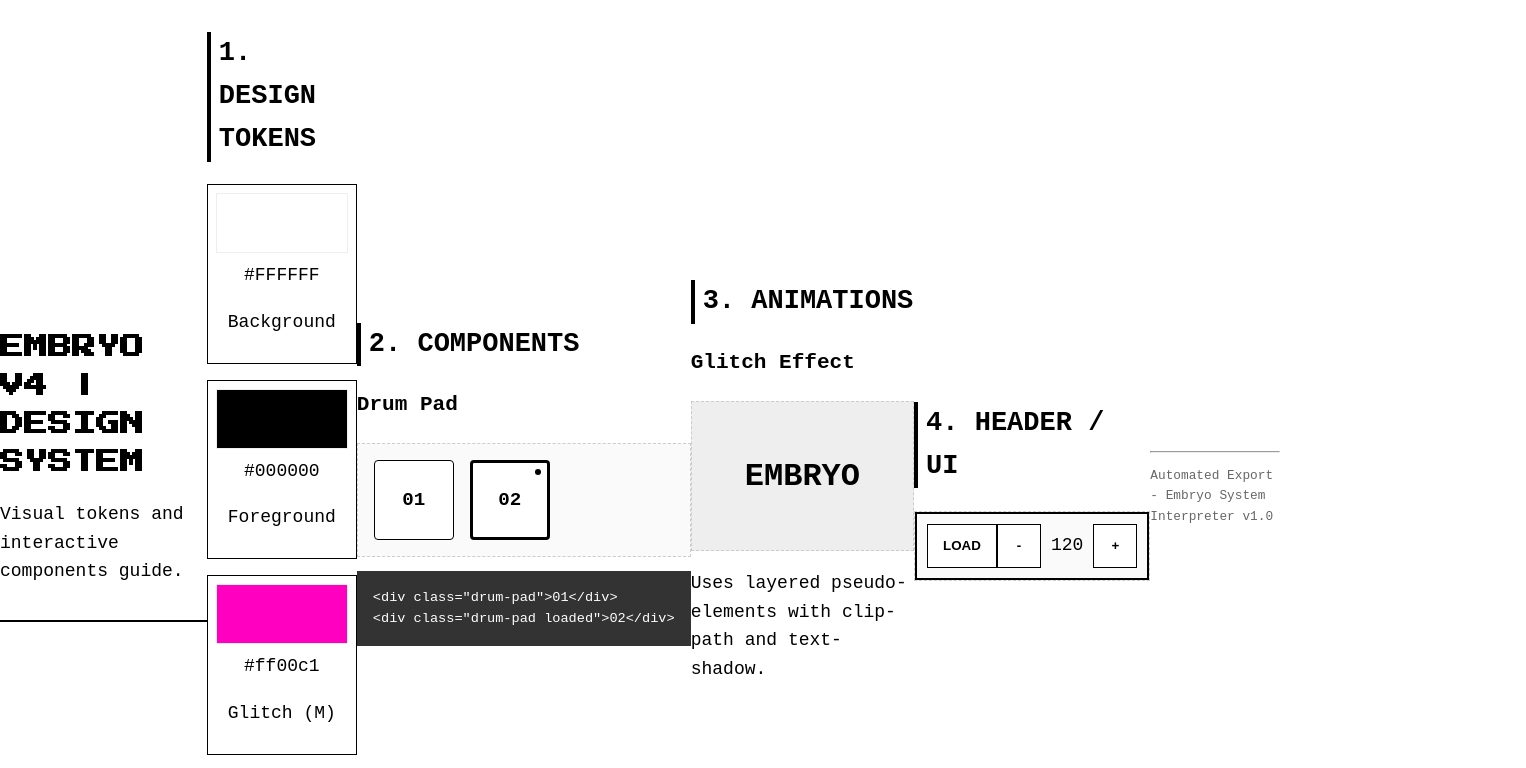
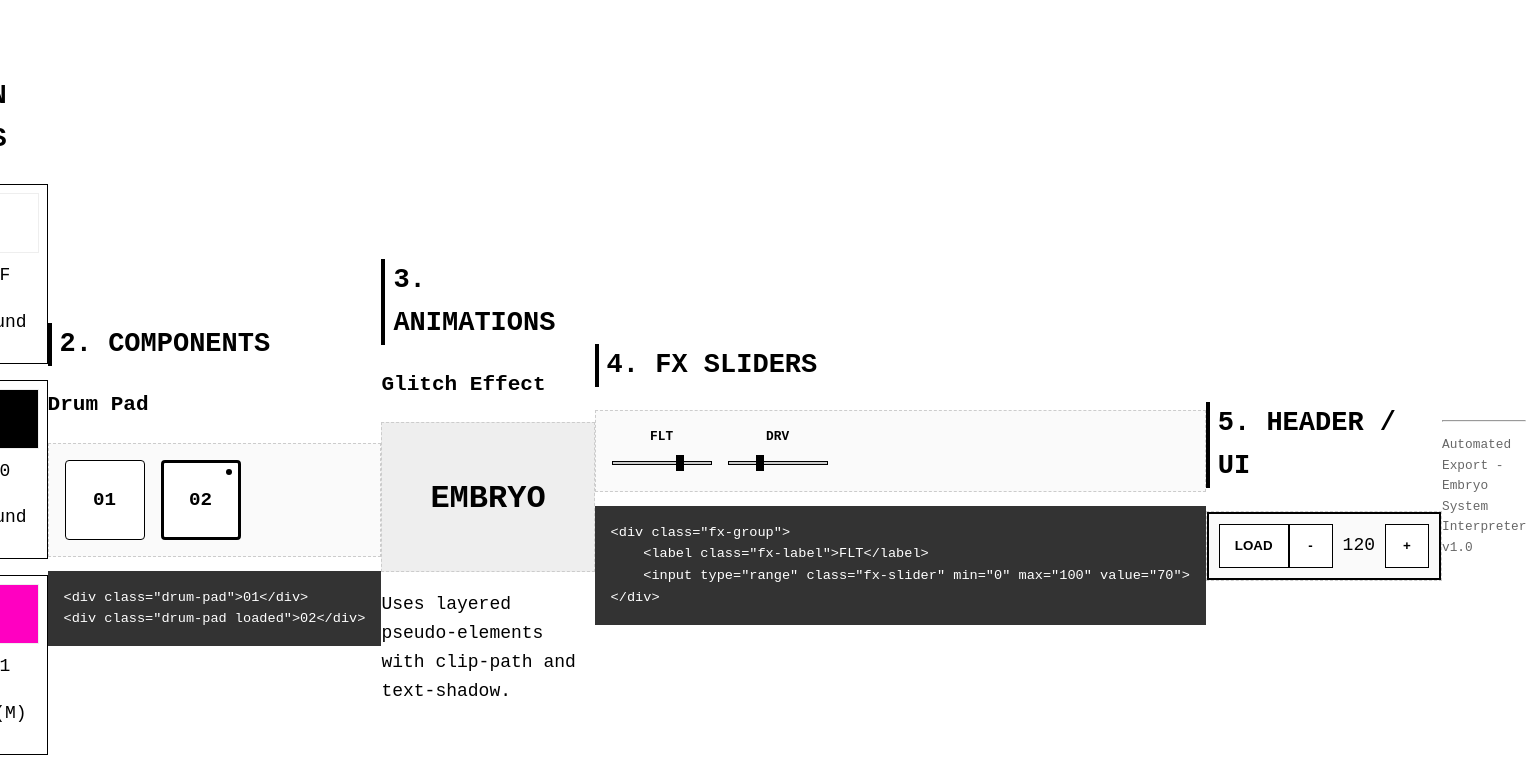
Before and after one commit to sebasdv/embryo-player-v4, a website built with Vite: page design-system/index.html in a window 1280 px wide. Shown: the top 768 px of the page, 1526 px wide, since content can reach past the window. Built offline with nearby package versions, Linux system fonts and the light colour scheme.

Commit message:
docs: include FX Sliders in design system documentation

```diff
--- a/design-system/index.html
+++ b/design-system/index.html
@@ -1,5 +1,6 @@
 <!DOCTYPE html>
 <html lang="en">
+
 <head>
     <meta charset="UTF-8">
     <meta name="viewport" content="width=device-width, initial-scale=1.0">
@@ -10,8 +11,10 @@
             /* Colors */
             --color-bg: #ffffff;
             --color-fg: #000000;
-            --color-accent-1: #ff00c1; /* Magenta */
-            --color-accent-2: #00fff9; /* Cyan */
+            --color-accent-1: #ff00c1;
+            /* Magenta */
+            --color-accent-2: #00fff9;
+            /* Cyan */
             --color-border: #000000;
 
             /* Typography */
@@ -40,10 +43,22 @@
             padding-bottom: var(--space-m);
         }
 
-        h1 { font-family: var(--font-accent); font-size: 1.5rem; margin: 0; }
-        h2 { border-left: 4px solid var(--color-fg); padding-left: var(--space-s); margin-top: var(--space-l); text-transform: uppercase; }
+        h1 {
+            font-family: var(--font-accent);
+            font-size: 1.5rem;
+            margin: 0;
+        }
 
-        .section { margin-bottom: var(--space-l); }
+        h2 {
+            border-left: 4px solid var(--color-fg);
+            padding-left: var(--space-s);
+            margin-top: var(--space-l);
+            text-transform: uppercase;
+        }
+
+        .section {
+            margin-bottom: var(--space-l);
+        }
 
         /* Token Grid */
         .token-grid {
@@ -51,12 +66,18 @@
             grid-template-columns: repeat(auto-fill, minmax(150px, 1fr));
             gap: var(--space-m);
         }
+
         .token-item {
             border: 1px solid var(--color-border);
             padding: var(--space-s);
             text-align: center;
         }
-        .color-preview { height: 60px; margin-bottom: var(--space-s); border: 1px solid #eee; }
+
+        .color-preview {
+            height: 60px;
+            margin-bottom: var(--space-s);
+            border: 1px solid #eee;
+        }
 
         /* Component Showcase */
         .showcase {
@@ -83,12 +104,28 @@
             transition: all 0.05s;
             user-select: none;
         }
-        .drum-pad:active { background: black; color: white; transform: scale(0.95); }
-        .drum-pad.loaded { border-width: 3px; position: relative; }
+
+        .drum-pad:active {
+            background: black;
+            color: white;
+            transform: scale(0.95);
+        }
+
+        .drum-pad.loaded {
+            border-width: 3px;
+            position: relative;
+        }
+
         .drum-pad.loaded::after {
-            content: ''; display: block; width: 6px; height: 6px;
-            background: black; border-radius: 50%;
-            position: absolute; top: 6px; right: 6px;
+            content: '';
+            display: block;
+            width: 6px;
+            height: 6px;
+            background: black;
+            border-radius: 50%;
+            position: absolute;
+            top: 6px;
+            right: 6px;
         }
 
         /* Glitch Animation */
@@ -97,35 +134,133 @@
             display: inline-block;
             margin: var(--space-l);
         }
-        .glitch-logo { width: 200px; position: relative; z-index: 2; }
-        .glitch-wrapper::before, .glitch-wrapper::after {
-            content: 'EMBRYO'; /* Minimal text fallback for demo */
-            position: absolute; top: 0; left: 0; width: 100%; height: 100%;
-            background: inherit; opacity: 0.8; z-index: 1; font-weight: bold; font-size: 2rem;
+
+        .glitch-logo {
+            width: 200px;
+            position: relative;
+            z-index: 2;
         }
+
+        .glitch-wrapper::before,
+        .glitch-wrapper::after {
+            content: 'EMBRYO';
+            /* Minimal text fallback for demo */
+            position: absolute;
+            top: 0;
+            left: 0;
+            width: 100%;
+            height: 100%;
+            background: inherit;
+            opacity: 0.8;
+            z-index: 1;
+            font-weight: bold;
+            font-size: 2rem;
+        }
+
         .glitch-wrapper::before {
-            left: 2px; text-shadow: -2px 0 var(--color-accent-1);
+            left: 2px;
+            text-shadow: -2px 0 var(--color-accent-1);
             clip-path: inset(44% 0 56% 0);
             animation: glitch-anim 5s infinite linear alternate-reverse;
         }
+
         .glitch-wrapper::after {
-            left: -2px; text-shadow: -2px 0 var(--color-accent-2);
+            left: -2px;
+            text-shadow: -2px 0 var(--color-accent-2);
             animation: glitch-anim2 1s infinite linear alternate-reverse;
         }
 
         @keyframes glitch-anim {
-            0% { clip-path: inset(80% 0 0 0); transform: translate(-5px, -2px); }
-            50% { clip-path: inset(15% 0 80% 0); transform: translate(5px, -2px); }
-            100% { clip-path: inset(62% 0 35% 0); transform: translate(-2px, -2px); }
-        }
-        @keyframes glitch-anim2 {
-            0% { clip-path: inset(10% 0 85% 0); transform: translate(5px, 2px); }
-            100% { clip-path: inset(15% 0 80% 0); transform: translate(5px, -2px); }
+            0% {
+                clip-path: inset(80% 0 0 0);
+                transform: translate(-5px, -2px);
             }
 
-        pre { background: #333; color: #fff; padding: var(--space-m); overflow-x: auto; font-size: 0.85rem; }
+            50% {
+                clip-path: inset(15% 0 80% 0);
+                transform: translate(5px, -2px);
+            }
+
+            100% {
+                clip-path: inset(62% 0 35% 0);
+                transform: translate(-2px, -2px);
+            }
+        }
+
+        @keyframes glitch-anim2 {
+            0% {
+                clip-path: inset(10% 0 85% 0);
+                transform: translate(5px, 2px);
+            }
+
+            100% {
+                clip-path: inset(15% 0 80% 0);
+                transform: translate(5px, -2px);
+            }
+        }
+
+        /* FX Sliders */
+        .fx-panel {
+            display: flex;
+            justify-content: space-between;
+            padding: 8px 10px;
+            border-bottom: 2px solid black;
+            background: white;
+            gap: 10px;
+        }
+
+        .fx-group {
+            display: flex;
+            flex-direction: column;
+            align-items: center;
+            flex: 1;
+        }
+
+        .fx-label {
+            font-size: 0.8rem;
+            font-weight: bold;
+            margin-bottom: 4px;
+        }
+
+        .fx-slider {
+            -webkit-appearance: none;
+            appearance: none;
+            width: 100%;
+            height: 20px;
+            background: transparent;
+            cursor: pointer;
+        }
+
+        .fx-slider:focus {
+            outline: none;
+        }
+
+        .fx-slider::-webkit-slider-runnable-track {
+            width: 100%;
+            height: 4px;
+            background: #ccc;
+            border: 1px solid black;
+        }
+
+        .fx-slider::-webkit-slider-thumb {
+            -webkit-appearance: none;
+            appearance: none;
+            height: 16px;
+            width: 8px;
+            background: black;
+            margin-top: -7px;
+        }
+
+        pre {
+            background: #333;
+            color: #fff;
+            padding: var(--space-m);
+            overflow-x: auto;
+            font-size: 0.85rem;
+        }
     </style>
 </head>
+
 <body>
 
     <header>
@@ -182,14 +317,36 @@
     </div>
 
     <div class="section">
-    <h2>4. Header / UI</h2>
+        <h2>4. FX Sliders</h2>
+        <div class="showcase">
+            <div class="fx-group" style="max-width: 100px;">
+                <label class="fx-label">FLT</label>
+                <input type="range" class="fx-slider" min="0" max="100" value="70">
+            </div>
+            <div class="fx-group" style="max-width: 100px;">
+                <label class="fx-label">DRV</label>
+                <input type="range" class="fx-slider" min="0" max="100" value="30">
+            </div>
+        </div>
+        <pre><code>&lt;div class="fx-group"&gt;
+    &lt;label class="fx-label"&gt;FLT&lt;/label&gt;
+    &lt;input type="range" class="fx-slider" min="0" max="100" value="70"&gt;
+&lt;/div&gt;</code></pre>
+    </div>
+
+    <div class="section">
+        <h2>5. Header / UI</h2>
         <div class="showcase" style="width: 100%; padding: 0;">
-        <div style="border: 2px solid black; width: 100%; display: flex; justify-content: space-between; align-items: center; padding: 10px;">
-            <button style="background: white; border: 1px solid black; height: 44px; padding: 0 15px; font-weight: bold;">LOAD</button>
+            <div
+                style="border: 2px solid black; width: 100%; display: flex; justify-content: space-between; align-items: center; padding: 10px;">
+                <button
+                    style="background: white; border: 1px solid black; height: 44px; padding: 0 15px; font-weight: bold;">LOAD</button>
                 <div style="display: flex; gap: 10px; align-items: center;">
-                <button style="width: 44px; height: 44px; border: 1px solid black; background: white; font-weight: bold;">-</button>
+                    <button
+                        style="width: 44px; height: 44px; border: 1px solid black; background: white; font-weight: bold;">-</button>
                     <span font-weight: bold;>120</span>
-                <button style="width: 44px; height: 44px; border: 1px solid black; background: white; font-weight: bold;">+</button>
+                    <button
+                        style="width: 44px; height: 44px; border: 1px solid black; background: white; font-weight: bold;">+</button>
                 </div>
             </div>
         </div>
@@ -201,4 +358,5 @@
     </footer>
 
 </body>
+
 </html>
```
Lines whose indentation alone changed are shown as unchanged.
